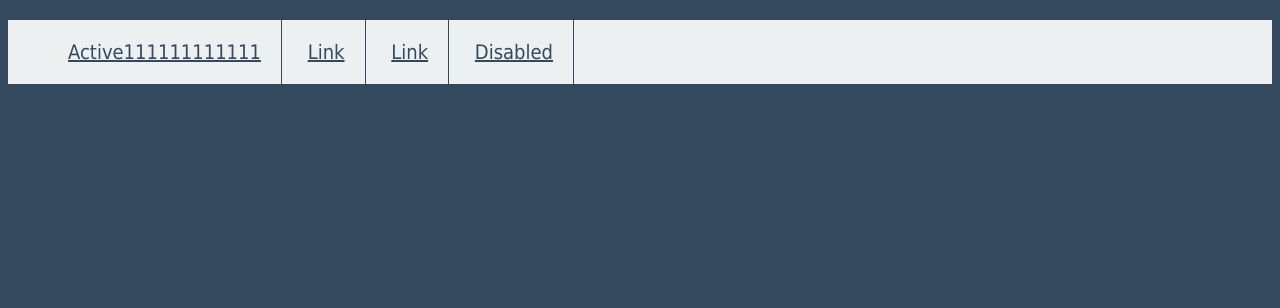
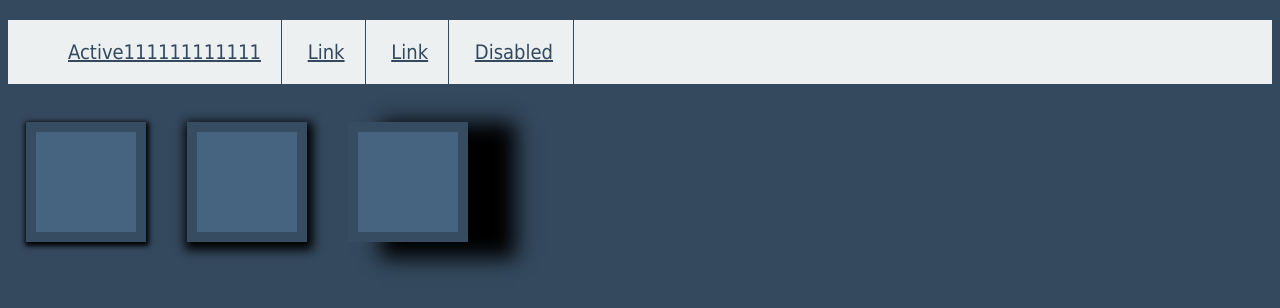
Before and after one commit to cai00036/mtm6330-week-5, a website: page index.html in a window 1280 px wide. Drawn offline with Linux system fonts and the light colour scheme.

Commit message:
Add mixing,extend and Scss function

```diff
--- a/index.html
+++ b/index.html
@@ -28,5 +28,13 @@
   </ul>
   </nav>
 
+
+<div >
+  <div class="shape1"></div>
+  <div class="shape2"></div>
+  <div class="shape3"></div>
+</div>
+
+
 </body>
 </html>
--- a/scss/main.scss
+++ b/scss/main.scss
@@ -1,4 +1,37 @@
 @import "variables";
+@mixin liftUp($height:high){
+@if $height == high{
+  box-shadow: 1px 2px 5px 2px black;
+}
+@else if $height == higher{
+  box-shadow: 2px 4px 10px 4px black;
+}
+@else if $height == highest{
+    box-shadow: 40px 8px 20px 8px black;
+}
+}
+.shape{
+display:inline-block;;
+width:100px;
+height:100px;
+margin:$text-font-size;
+background-color: lighten($asphalt, 10%);
+border: 10px solid lighten($asphalt, 1%);
+}
+
+.shape1{
+  @extend .shape;
+  @include liftUp(high);
+}
+.shape2{
+  @extend .shape;
+  @include liftUp(higher);
+}
+.shape3{
+  @extend .shape;
+  @include liftUp(highest);
+}
+
 body{
   font-family: $fonts-text;
   background-color: $asphalt;
```
Also changed, not shown: css/main.css, css/min/main.css.
